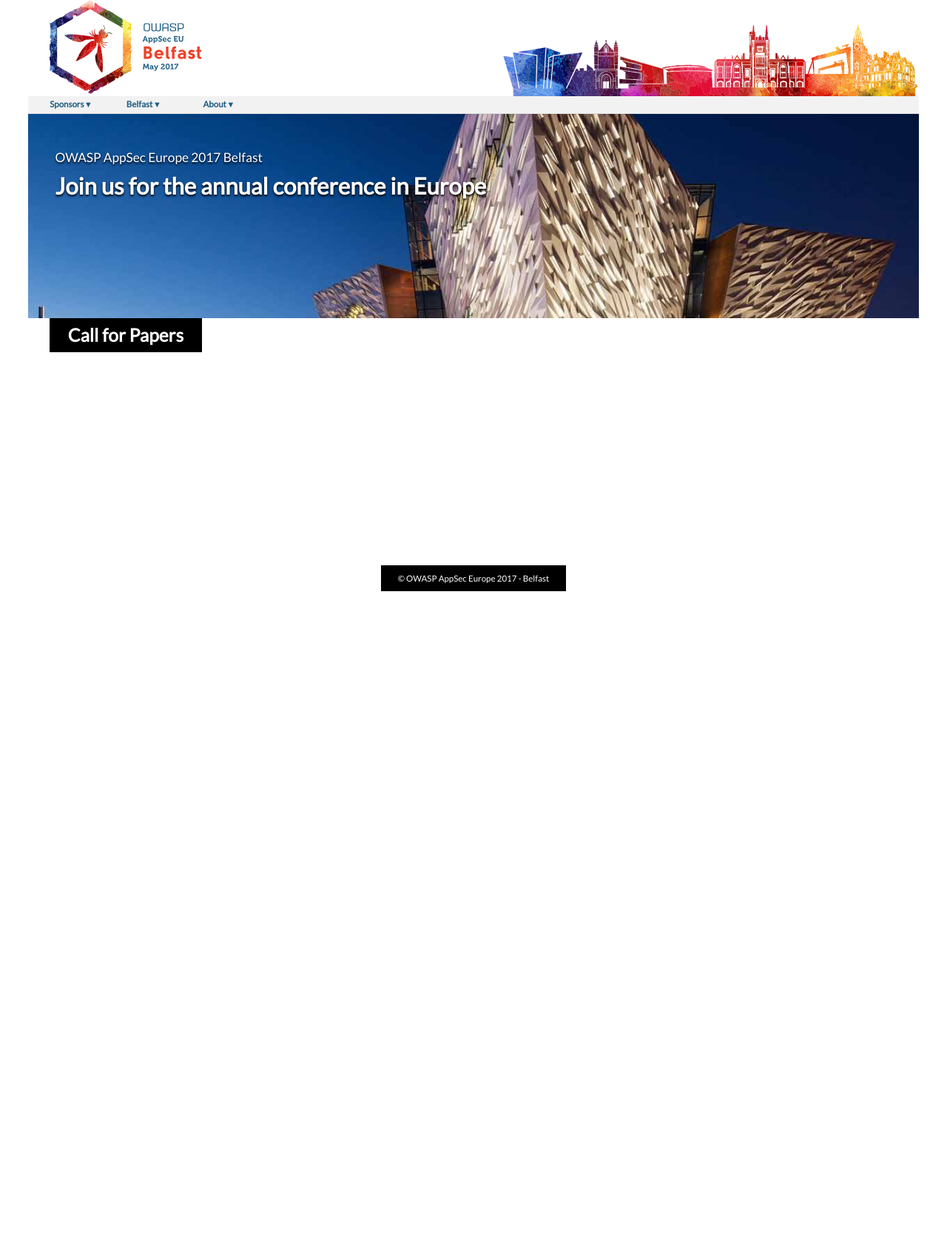
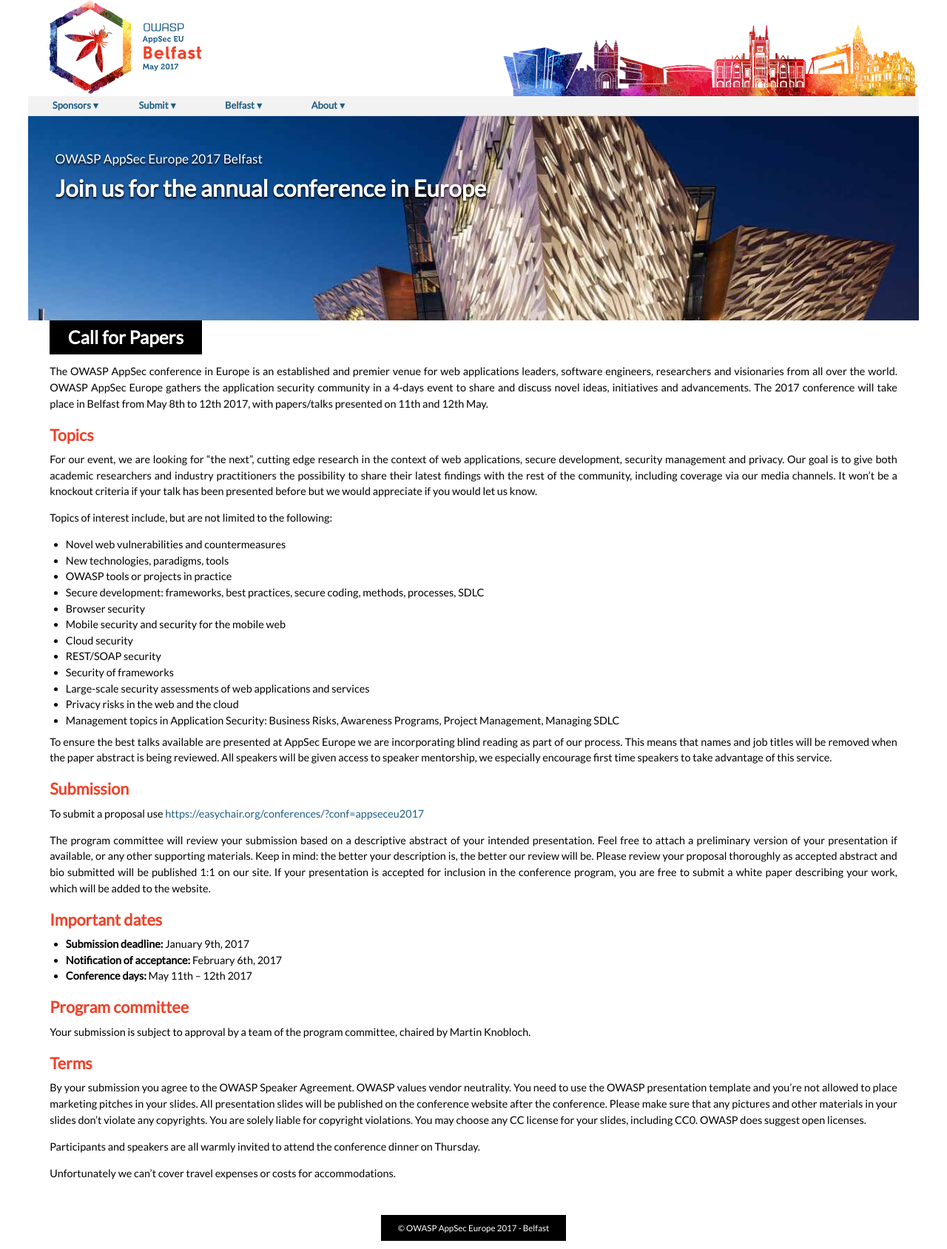
Before and after one commit to OWASP/AppSecEurope2017, a Jekyll site: the page built from program/call-for-papers.md, in a window 1280 px wide. Shown: the whole page at 74% size. Built offline with Jekyll 4.4.1, drawn with Linux system fonts in a browser that asks for light colours; before the commit the page ends 900 px from its top, so only the background shows below that.

Commit message:
CfP and CfT published

```diff
--- a/_data/menus.yml
+++ b/_data/menus.yml
@@ -4,6 +4,12 @@
     url  : sponsoring
   - title: Sponsors
     url  : sponsors
+- title: Submit
+  items:
+  - title: Call for papers
+    url: program/call-for-papers
+  - title: Call for trainings
+    url: program/call-for-trainings
 - title: Belfast
   items:
   - title: Venue
--- a/assets/css/style.scss
+++ b/assets/css/style.scss
@@ -78,7 +78,7 @@
 	border-bottom: 1px solid #ddd;
 	z-index: 2;
 	position: relative;
-	font-size: 80%;
+	font-size: 90%;
 
 	.burger {
 		display: none;
--- a/program/call-for-papers.md
+++ b/program/call-for-papers.md
@@ -3,3 +3,53 @@
 ---
 
 # {{page.title}}
+
+
+The OWASP AppSec conference in Europe is an established and premier venue for web applications leaders, software engineers, researchers and visionaries from all over the world. OWASP AppSec Europe gathers the application security community in a 4-days event to share and discuss novel ideas, initiatives and advancements. The 2017 conference will take place in Belfast from May 8th to 12th 2017, with papers/talks presented on 11th and 12th May.
+
+
+## Topics
+
+
+For our event, we are looking for "the next", cutting edge research in the context of web applications, secure development, security management and privacy. Our goal is to give both academic researchers and industry practitioners the possibility to share their latest findings with the rest of the community, including coverage via our media channels. It won't be a knockout criteria if your talk has been presented before but we would appreciate if you would let us know.
+
+Topics of interest include, but are not limited to the following:
+
+* Novel web vulnerabilities and countermeasures
+* New technologies, paradigms, tools
+* OWASP tools or projects in practice
+* Secure development: frameworks, best practices, secure coding, methods, processes, SDLC
+* Browser security
+* Mobile security and security for the mobile web
+* Cloud security
+* REST/SOAP security
+* Security of frameworks
+* Large-scale security assessments of web applications and services
+* Privacy risks in the web and the cloud
+* Management topics in Application Security: Business Risks, Awareness Programs, Project Management, Managing SDLC
+
+To ensure the best talks available are presented at AppSec Europe we are incorporating blind reading as part of our process.  This means that names and job titles will be removed when the paper abstract is being reviewed.  All speakers will be given access to speaker mentorship, we especially encourage first time speakers to take advantage of this service.
+
+## Submission
+
+To submit a proposal use [https://easychair.org/conferences/?conf=appseceu2017](https://easychair.org/conferences/?conf=appseceu2017)
+
+The program committee will review your submission based on a descriptive abstract of your intended presentation. Feel free to attach a preliminary version of your presentation if available, or any other supporting materials. Keep in mind: the better your description is, the better our review will be. Please review your proposal thoroughly as accepted abstract and bio submitted will be published 1:1 on our site. If your presentation is accepted for inclusion in the conference program, you are free to submit a white paper describing your work, which will be added to the website.
+
+## Important dates
+
+* **Submission deadline:** January 9th, 2017
+* **Notification of acceptance:** February 6th, 2017
+* **Conference days:** May 11th  – 12th 2017
+
+## Program committee
+
+Your submission is subject to approval by a team of the program committee, chaired by Martin Knobloch.
+
+## Terms
+
+By your submission you agree to the OWASP Speaker Agreement. OWASP values vendor neutrality. You need to use the OWASP presentation template and you're not allowed to place marketing pitches in your slides. All presentation slides will be published on the conference website after the conference. Please make sure that any pictures and other materials in your slides don’t violate any copyrights. You are solely liable for copyright violations. You may choose any CC license for your slides, including CC0. OWASP does suggest open licenses.
+
+Participants and speakers are all warmly invited to attend the conference dinner on Thursday.
+
+Unfortunately we can't cover travel expenses or costs for accommodations.
```
Also changed, not shown: _data/team.yml (+12 -0 lines), about/team.md (+10 -12 lines).
